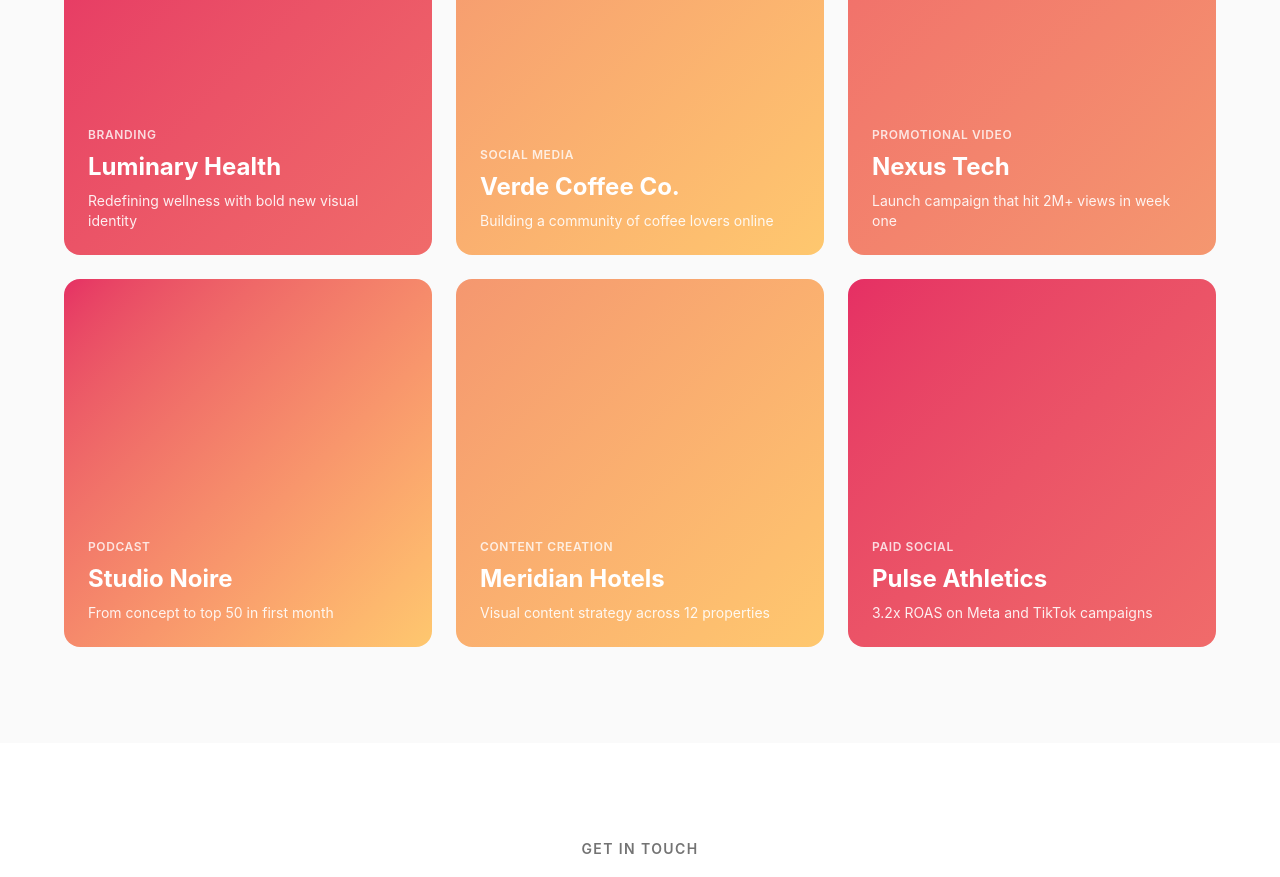
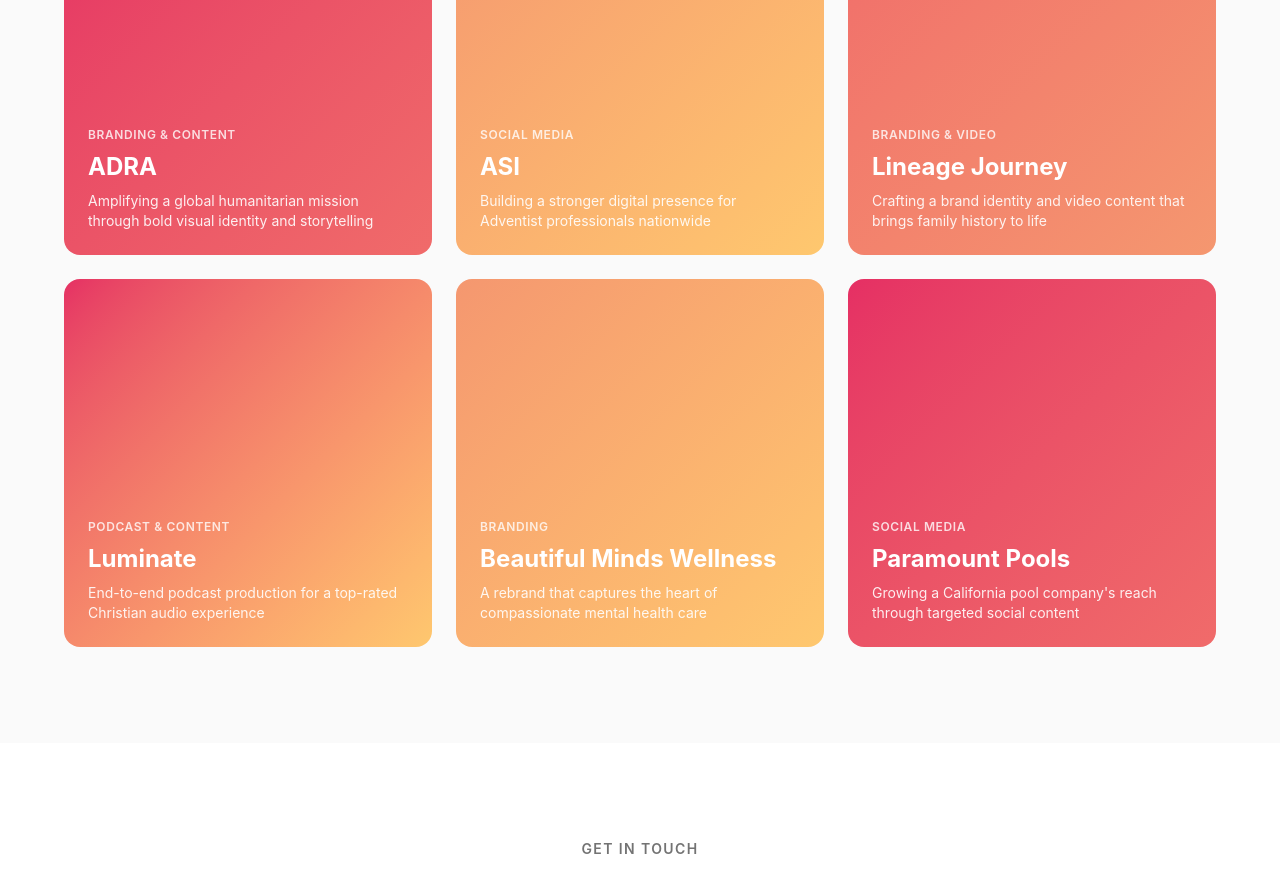
Before and after one commit to twin-matambo/clivecoutet, a Next.js app: page / in a window 1280 px wide. Shown: the part 2700-3577 px from the top of the page. Built offline with nearby package versions, Linux system fonts and the light colour scheme.

Commit message:
Update: replace portfolio with real brands — ADRA, ASI, Lineage Journey, Luminate, Beautiful Minds Wellness, Paramount Pools

```diff
--- a/src/app/page.tsx
+++ b/src/app/page.tsx
@@ -215,39 +215,39 @@
 function Portfolio() {
   const projects = [
     {
-      name: "Luminary Health",
-      category: "Branding",
-      tagline: "Redefining wellness with bold new visual identity",
+      name: "ADRA",
+      category: "Branding & Content",
+      tagline: "Amplifying a global humanitarian mission through bold visual identity and storytelling",
       color: "bg-gradient-to-br from-[#E31853] to-[#EF5B5A]",
     },
     {
-      name: "Verde Coffee Co.",
+      name: "ASI",
       category: "Social Media",
-      tagline: "Building a community of coffee lovers online",
+      tagline: "Building a stronger digital presence for Adventist professionals nationwide",
       color: "bg-gradient-to-br from-[#F48C60] to-[#FFC25F]",
     },
     {
-      name: "Nexus Tech",
-      category: "Promotional Video",
-      tagline: "Launch campaign that hit 2M+ views in week one",
+      name: "Lineage Journey",
+      category: "Branding & Video",
+      tagline: "Crafting a brand identity and video content that brings family history to life",
       color: "bg-gradient-to-br from-[#EF5B5A] to-[#F48C60]",
     },
     {
-      name: "Studio Noire",
-      category: "Podcast",
-      tagline: "From concept to top 50 in first month",
+      name: "Luminate",
+      category: "Podcast & Content",
+      tagline: "End-to-end podcast production for a top-rated Christian audio experience",
       color: "bg-gradient-to-br from-[#E31853] to-[#FFC25F]",
     },
     {
-      name: "Meridian Hotels",
-      category: "Content Creation",
-      tagline: "Visual content strategy across 12 properties",
+      name: "Beautiful Minds Wellness",
+      category: "Branding",
+      tagline: "A rebrand that captures the heart of compassionate mental health care",
       color: "bg-gradient-to-br from-[#F48C60] to-[#FFC25F]",
     },
     {
-      name: "Pulse Athletics",
-      category: "Paid Social",
-      tagline: "3.2x ROAS on Meta and TikTok campaigns",
+      name: "Paramount Pools",
+      category: "Social Media",
+      tagline: "Growing a California pool company's reach through targeted social content",
       color: "bg-gradient-to-br from-[#E31853] to-[#EF5B5A]",
     },
   ];
```
